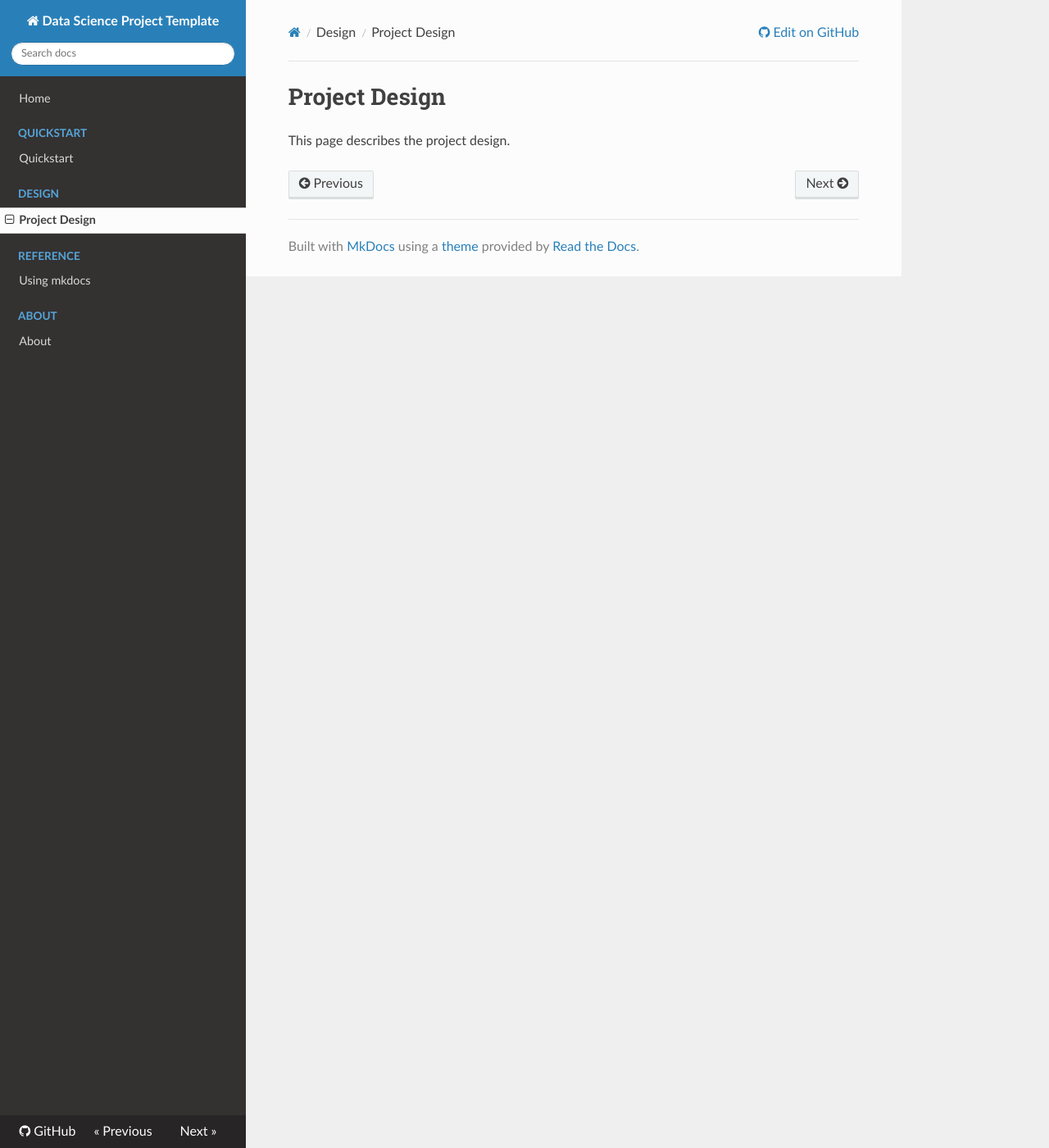
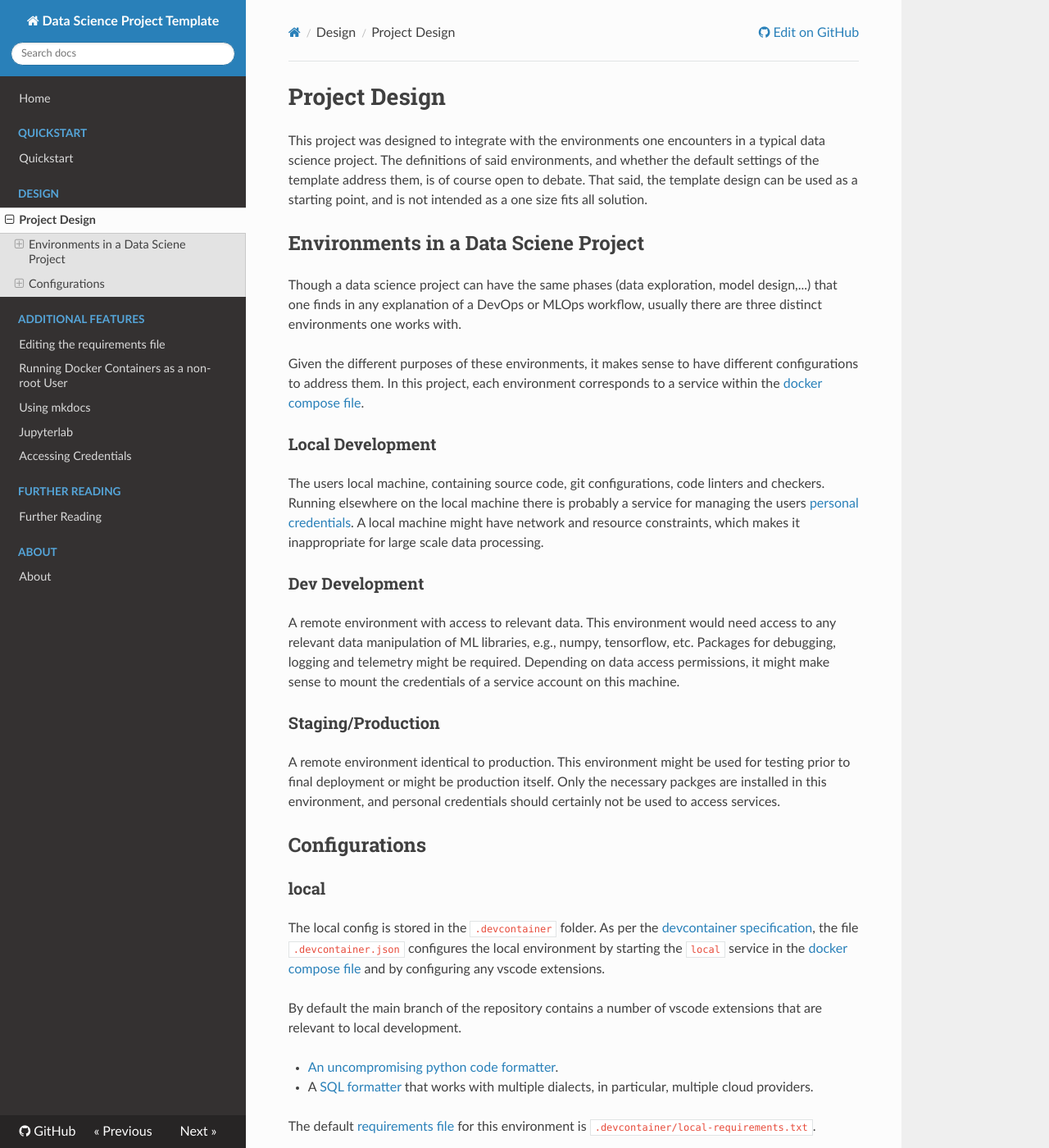
Before and after one commit to mark-curran/data-science-project-template, an MkDocs documentation site: the page built from docs/docs/design/design.md, in a window 1280 px wide and 1400 px high. Shown: the whole window at 82% size. Built offline with MkDocs 1.6.1, drawn with Linux system fonts in a browser that asks for light colours; nearby versions of some CDN libraries; some of the changed text lies outside the part shown.

Commit message:
Add design section (#12)
* update design section, refactored references.

* Refactor mkdocs and index.

* Relabel reference to additional_features, update quickstart.

* Minor typos and fixes.

* Update mkdocs yaml.

```diff
--- a/docs/docs/reference/users_inside_container.md
+++ b/docs/docs/additional_features/users_inside_container.md
@@ -1,4 +1,4 @@
-# User Permissions Inside a Docker Container
+# Running Docker Containers as a non-root User
 
 This document explains some of the difficulties of using a container as a non-root user.
 
--- a/docs/docs/design/design.md
+++ b/docs/docs/design/design.md
@@ -1,3 +1,52 @@
 # Project Design
 
-This page describes the project design.
+This project was designed to integrate with the environments one encounters in a typical data science project. The definitions of said environments, and whether the default settings of the template address them, is of course open to debate. That said, the template design can be used as a starting point, and is not intended as a one size fits all solution.
+
+## Environments in a Data Sciene Project
+
+Though a data science project can have the same phases (data exploration, model design,...) that one finds in any explanation of a DevOps or MLOps workflow, usually there are three distinct environments one works with.
+
+Given the different purposes of these environments, it makes sense to have different configurations to address them. In this project, each environment corresponds to a service within the [docker compose file](https://github.com/mark-curran/data-science-project-template/blob/main/docker-compose.yml).
+
+### Local Development
+
+The users local machine, containing source code, git configurations, code linters and checkers. Running elsewhere on the local machine there is probably a service for managing the users [personal credentials](../additional_features/accessing_credentials.md). A local machine might have network and resource constraints, which makes it inappropriate for large scale data processing.
+
+### Dev Development
+
+A remote environment with access to relevant data. This environment would need access to any relevant data manipulation of ML libraries, e.g., numpy, tensorflow, etc. Packages for debugging, logging and telemetry might be required. Depending on data access permissions, it might make sense to mount the credentials of a service account on this machine.
+
+### Staging/Production
+
+A remote environment identical to production. This environment might be used for testing prior to final deployment or might be production itself. Only the necessary packges are installed in this environment, and personal credentials should certainly not be used to access services.
+
+
+## Configurations
+
+### local
+
+The local config is stored in the `.devcontainer` folder. As per the [devcontainer specification](https://containers.dev/implementors/spec/), the file `.devcontainer.json` configures the local environment by starting the `local` service in the [docker compose file](https://github.com/mark-curran/data-science-project-template/blob/main/docker-compose.yml) and by configuring any vscode extensions.
+
+By default the main branch of the repository contains a number of vscode extensions that are relevant to local development.
+
+* [An uncompromising python code formatter](https://github.com/psf/black).
+* A [SQL formatter](https://docs.sqlfluff.com/en/stable/index.html) that works with multiple dialects,  in particular, multiple cloud providers.
+
+The default [requirements file](../additional_features/editing_requirements.md) for this environment is `.devcontainer/local-requirements.txt`.
+
+### dev
+
+The dev environment is created by running the `dev` service in the [docker compose file](https://github.com/mark-curran/data-science-project-template/blob/main/docker-compose.yml). Its [requirements file](../additional_features/editing_requirements.md) is `dev/dev-requirements.txt`.
+
+By default the main branch of the repository contains a number of packages that are relevant to dev development.
+
+* Exploratory data analysis and visualizations using [Jupyterlab](https://jupyterlab.readthedocs.io/en/stable/index.html).
+* Data manipulation using [pandas](https://pandas.pydata.org/).
+
+### prod
+
+The prod environment is created by running the `prod` service in the [docker compose file](https://github.com/mark-curran/data-science-project-template/blob/main/docker-compose.yml). Its [requirements file](../additional_features/editing_requirements.md) is `prod-requirements.txt`.
+
+By default the main branch of the repository contains only the packages that might be relevant in a production setting.
+
+* Data manipulation using [pandas](https://pandas.pydata.org/).
--- a/docs/mkdocs.yml
+++ b/docs/mkdocs.yml
@@ -9,7 +9,13 @@ nav:
         - 'quickstart/quickstart.md'
     - Design:
         - 'design/design.md'
-    - Reference:
-        - 'reference/using_mkdocs.md'
+    - Additional Features:
+        - 'additional_features/editing_requirements.md'
+        - 'additional_features/users_inside_container.md'
+        - 'additional_features/using_mkdocs.md'
+        - 'additional_features/jupyterlab.md'
+        - 'additional_features/accessing_credentials.md'
+    - Further Reading:
+        - 'further_reading/further_reading.md'
     - About:
         - 'about/about.md'
```
Also changed, not shown: docs/docs/additional_features/accessing_credentials.md (added, +11 -0 lines), docs/docs/additional_features/editing_requirements.md (added, +13 -0 lines), docs/docs/additional_features/jupyterlab.md (added, +3 -0 lines), docs/docs/index.md (+7 -5 lines), docs/docs/quickstart/quickstart.md (+10 -6 lines), docs/docs/reference/reference.md (deleted, +0 -3 lines), docs/docs/additional_features/using_mkdocs.md (renamed from docs/docs/reference/using_mkdocs.md), docs/docs/quickstart/vscode_extensions.md (added).
